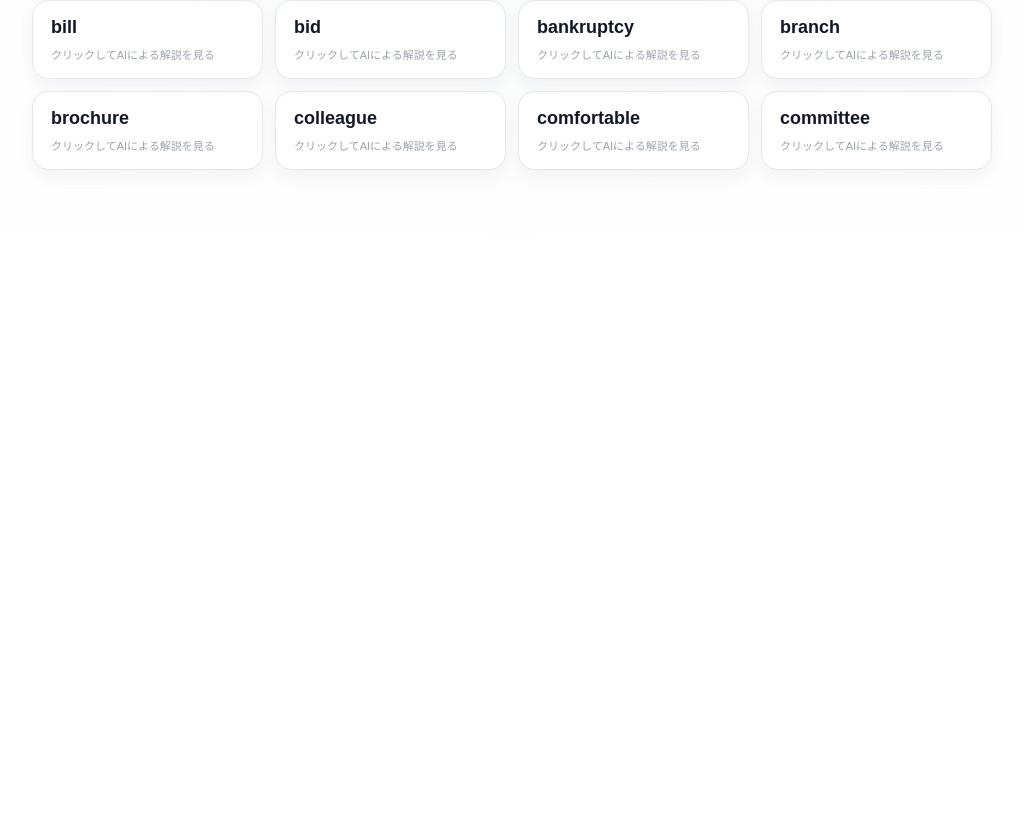
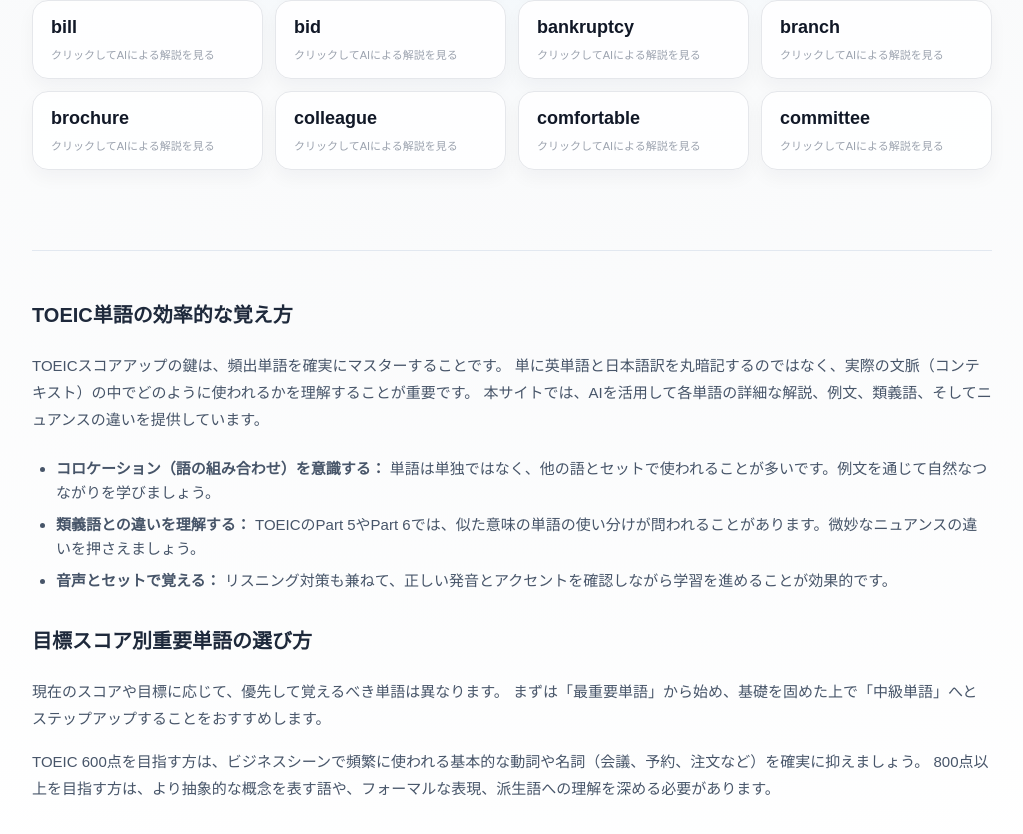
Before and after one commit to Rainnnnnnnn-maker/toeic_website_ver2.0, a Next.js app: page / in a window 1280 px wide. Shown: the part 592-1426 px from the top of the page, without its empty margins (113-1136 px from the left). Before the commit the page ends 826 px from the top, so only its background shows below. Built offline with nearby package versions, Linux system fonts and the light colour scheme.

Commit message:
feat(seo): add seo section and improve metadata handling
- Add new SEO section with learning tips and score-based word selection
- Replace client-side DynamicMetadata with server-side generateMetadata
- Include detailed metadata with fallback for word pages

```diff
--- a/src/app/page.module.css
+++ b/src/app/page.module.css
@@ -93,6 +93,49 @@
   display: flex;
   flex-direction: column;
   gap: 16px;
+}
+
+.seoSection {
+  margin-top: 48px;
+  padding-top: 48px;
+  border-top: 1px solid #e2e8f0;
+  display: flex;
+  flex-direction: column;
+  gap: 32px;
+}
+
+.seoArticle {
+  display: flex;
+  flex-direction: column;
+  gap: 16px;
+}
+
+.seoTitle {
+  font-size: 20px;
+  font-weight: 700;
+  color: #1e293b;
+  margin-bottom: 8px;
+}
+
+.seoText {
+  font-size: 15px;
+  line-height: 1.8;
+  color: #475569;
+}
+
+.seoList {
+  list-style: disc;
+  padding-left: 24px;
+  margin-top: 8px;
+  display: flex;
+  flex-direction: column;
+  gap: 8px;
+}
+
+.seoListItem {
+  font-size: 15px;
+  line-height: 1.6;
+  color: #475569;
 }
 
 .controlsRow {
--- a/src/app/page.tsx
+++ b/src/app/page.tsx
@@ -42,6 +42,40 @@ export default function Home() {
           </div>
         </header>
         <WordsListClient importantWords={importantWords} mediumWords={mediumWords} />
+
+        <section className={styles.seoSection}>
+          <article className={styles.seoArticle}>
+            <h2 className={styles.seoTitle}>TOEIC単語の効率的な覚え方</h2>
+            <p className={styles.seoText}>
+              TOEICスコアアップの鍵は、頻出単語を確実にマスターすることです。
+              単に英単語と日本語訳を丸暗記するのではなく、実際の文脈（コンテキスト）の中でどのように使われるかを理解することが重要です。
+              本サイトでは、AIを活用して各単語の詳細な解説、例文、類義語、そしてニュアンスの違いを提供しています。
+            </p>
+            <ul className={styles.seoList}>
+              <li className={styles.seoListItem}>
+                <strong>コロケーション（語の組み合わせ）を意識する：</strong> 単語は単独ではなく、他の語とセットで使われることが多いです。例文を通じて自然なつながりを学びましょう。
+              </li>
+              <li className={styles.seoListItem}>
+                <strong>類義語との違いを理解する：</strong> TOEICのPart 5やPart 6では、似た意味の単語の使い分けが問われることがあります。微妙なニュアンスの違いを押さえましょう。
+              </li>
+              <li className={styles.seoListItem}>
+                <strong>音声とセットで覚える：</strong> リスニング対策も兼ねて、正しい発音とアクセントを確認しながら学習を進めることが効果的です。
+              </li>
+            </ul>
+          </article>
+
+          <article className={styles.seoArticle}>
+            <h2 className={styles.seoTitle}>目標スコア別重要単語の選び方</h2>
+            <p className={styles.seoText}>
+              現在のスコアや目標に応じて、優先して覚えるべき単語は異なります。
+              まずは「最重要単語」から始め、基礎を固めた上で「中級単語」へとステップアップすることをおすすめします。
+            </p>
+            <p className={styles.seoText}>
+              TOEIC 600点を目指す方は、ビジネスシーンで頻繁に使われる基本的な動詞や名詞（会議、予約、注文など）を確実に抑えましょう。
+              800点以上を目指す方は、より抽象的な概念を表す語や、フォーマルな表現、派生語への理解を深める必要があります。
+            </p>
+          </article>
+        </section>
       </main>
     </div>
   );
```
Also changed, not shown: src/app/words/[word]/components/DynamicMetadata.tsx (deleted, +0 -30 lines), src/app/words/[word]/page.tsx (+49 -9 lines).
